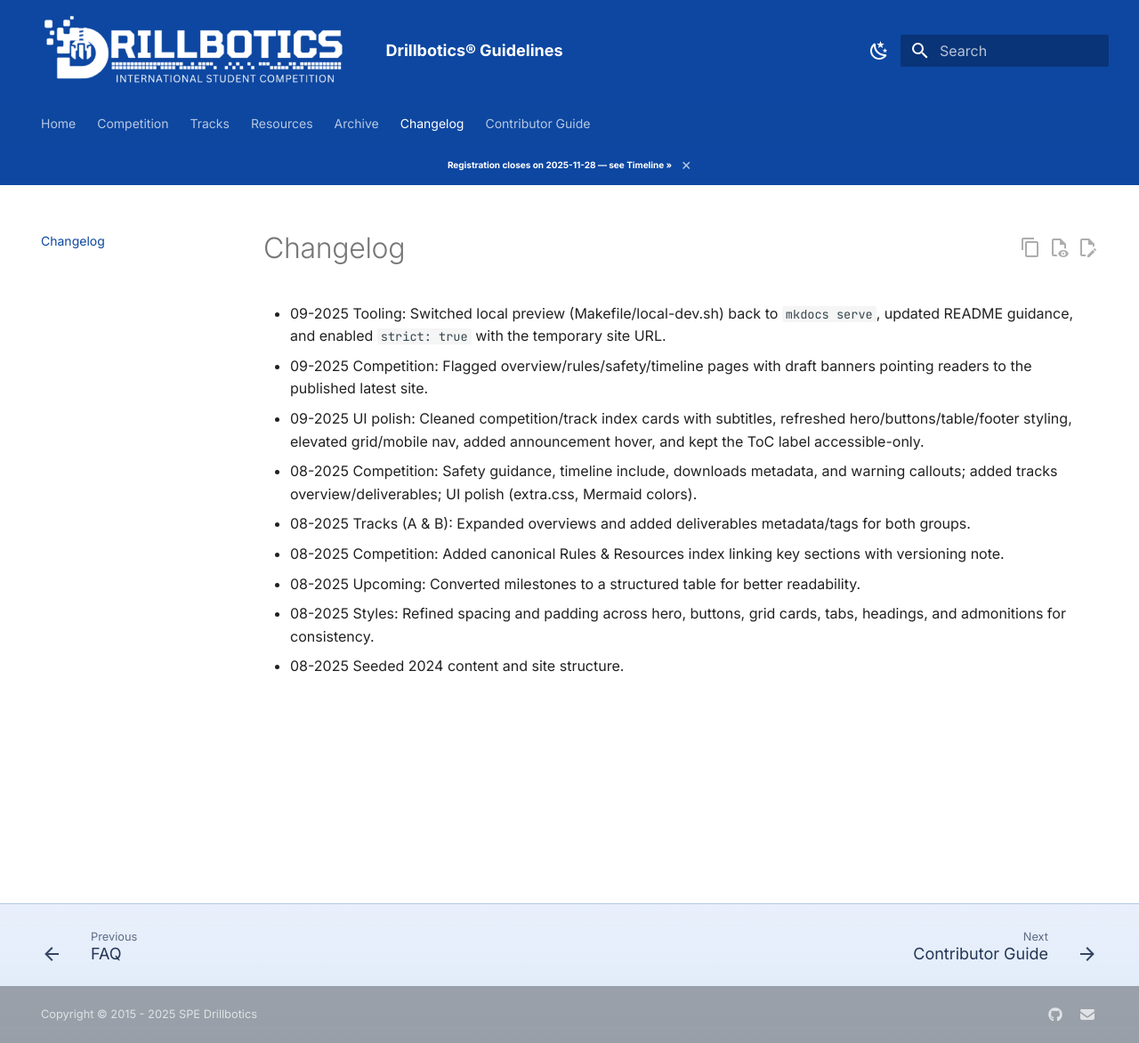
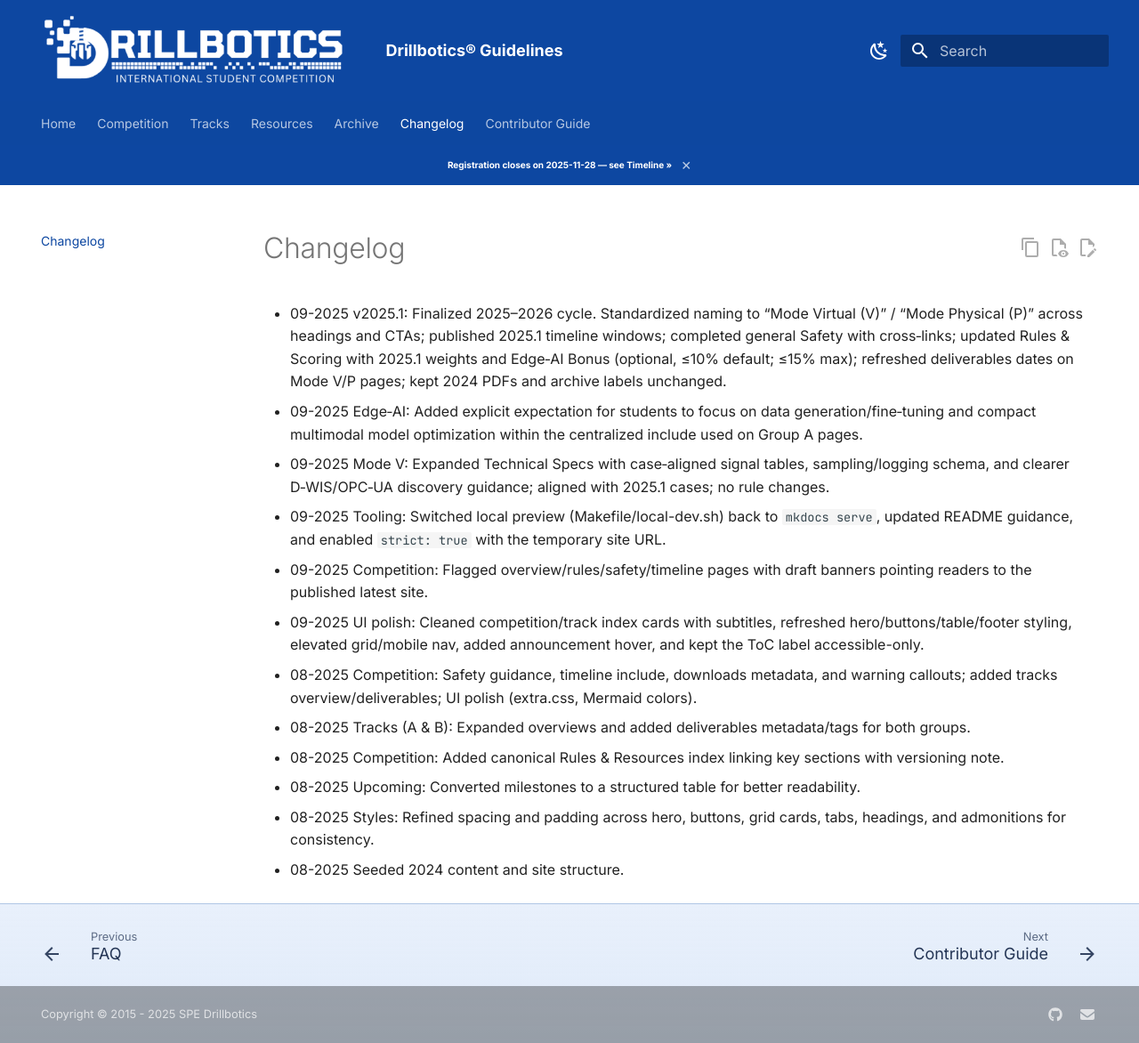
Before and after one commit to Open-Source-Drilling-Community/drillbotics-guidelines, an MkDocs documentation site: the page built from docs/changelog.md, in a window 1280 px wide and 1172 px high. Shown: the whole window at 89% size. Built offline with MkDocs 1.6.1 and Material for MkDocs 9.7.7, drawn with Linux system fonts in a browser that asks for light colours; comment, search, counter and statistics services are not loaded; the version menu is left out.

Commit message:
📝 docs(changelog): add detailed 2025.1 update notes
- finalize 2025–2026 cycle with standardized naming for modes
- publish 2025.1 timeline and update Safety cross-links
- update Rules & Scoring with new weights and Edge-AI Bonus
- refresh deliverables dates on Mode V/P pages, keep 2024 PDFs/archive unchanged
- add Edge-AI expectations for student data and model optimization in Group A
- expand Mode V Technical Specs with signal tables and discovery guidance
- align Mode V specs with 2025.1 cases, no rule changes

```diff
--- a/docs/changelog.md
+++ b/docs/changelog.md
@@ -1,5 +1,8 @@
 # Changelog
 
+- 09-2025 v2025.1: Finalized 2025–2026 cycle. Standardized naming to “Mode Virtual (V)” / “Mode Physical (P)” across headings and CTAs; published 2025.1 timeline windows; completed general Safety with cross‑links; updated Rules & Scoring with 2025.1 weights and Edge‑AI Bonus (optional, ≤10% default; ≤15% max); refreshed deliverables dates on Mode V/P pages; kept 2024 PDFs and archive labels unchanged.
+- 09-2025 Edge‑AI: Added explicit expectation for students to focus on data generation/fine‑tuning and compact multimodal model optimization within the centralized include used on Group A pages.
+- 09-2025 Mode V: Expanded Technical Specs with case‑aligned signal tables, sampling/logging schema, and clearer D‑WIS/OPC‑UA discovery guidance; aligned with 2025.1 cases; no rule changes.
 - 09-2025 Tooling: Switched local preview (Makefile/local-dev.sh) back to `mkdocs serve`, updated README guidance, and enabled `strict: true` with the temporary site URL.
 - 09-2025 Competition: Flagged overview/rules/safety/timeline pages with draft banners pointing readers to the published latest site.
 - 09-2025 UI polish: Cleaned competition/track index cards with subtitles, refreshed hero/buttons/table/footer styling, elevated grid/mobile nav, added announcement hover, and kept the ToC label accessible-only.
```
